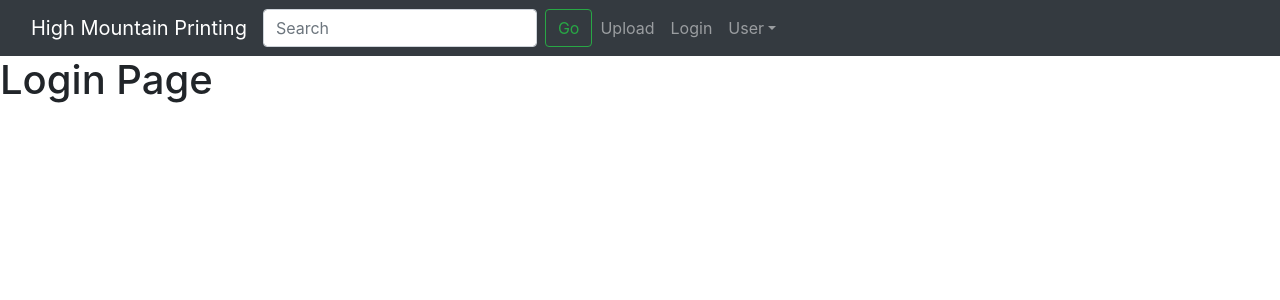
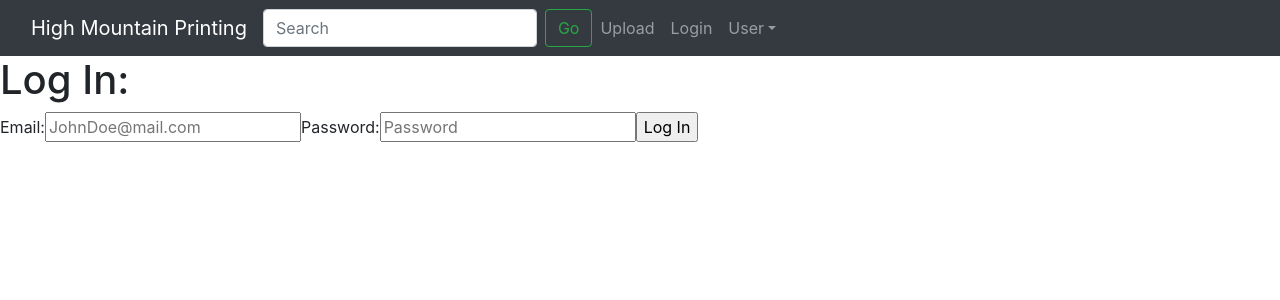
Before and after one commit to tlmontalto/hm_print_shop_frontend, a React (Create React App) app: page /login in a window 1280 px wide. Shown: the top 300 px of the page. Built offline with nearby package versions, Linux system fonts and the light colour scheme.

Commit message:
started useStates with functional componenets

```diff
--- a/src/App.js
+++ b/src/App.js
@@ -6,9 +6,16 @@ import SignUp from './resources/SignUp';
 import Login from './resources/Login';
 import DisplayPage from './resources/DisplayPage';
 import Navbar from './resources/Navbar';
+import {useState, useEffect} from 'react';
 
 
 function App() {
+const [items, setItems] = useState([])
+const [file, setFile] = useState('')
+const [price, setPrice] = useState('')
+const [image, setImage] = useState('')
+
+
   return (
     <Router >
       < Navbar />
@@ -16,7 +23,7 @@ function App() {
         <Route path="/" exact component={HomePage}/>
         <Route path="/signup" component={SignUp}/>
         <Route path="/login" component={Login}/>
-        <Route path="/display" component={DisplayPage}/>
+        <Route path="/:item" component={DisplayPage}/>
       </Switch>
     </Router>
   );
--- a/src/resources/Login.js
+++ b/src/resources/Login.js
@@ -3,7 +3,20 @@ import React from 'react'
 export default function Login() {
     return (
         <div>
-            <h1>Login Page</h1>
+            <h1>Log In:</h1>
+            <form>
+
+                    <label htmlFor="email">Email: </label>
+                    <input type="email" name="email" id="email
+                    " placeholder="JohnDoe@mail.com"/>
+
+                    <label htmlFor="Password">Password: </label>
+                    <input type="password" name="password" id="password" placeholder="Password"/>
+
+
+                    <input type="submit" value="Log In"/>
+
+            </form>
         </div>
     )
 }
--- a/src/resources/Navbar.js
+++ b/src/resources/Navbar.js
@@ -1,11 +1,14 @@
-import React from 'react'
+import React from 'react';
+import {Link} from 'react-router-dom';
 
 export default function Navbar() {
     return (
         <nav className="navbar navbar-expand-lg navbar-dark bg-dark">
             <div className="container-fluid">
 
+                <Link to="/">
                 <a className="navbar-brand" href="#">High Mountain Printing</a>
+                </Link>
                 <button className="navbar-toggler" type="button" data-bs-toggle="collapse" data-bs-target="#navbarSupportedContent" aria-controls="navbarSupportedContent" aria-expanded="false" aria-label="toggle-navigation">
                     <span className="navbar-toggler-icon"></span>
                 </button>
@@ -19,9 +22,9 @@ export default function Navbar() {
                         <li className="nav-item">
                             <a className="nav-link" href="#">Upload</a>
                         </li>
-                        <li className="nav-item">
-                            <a className="nav-link" href="#">Login</a>
-                        </li>
+                        <Link to="/login">
+                        <li className="nav-item nav-link">Login</li>
+                        </Link>
 
                         <li className="nav-item dropdown">
                             <a className="nav-link dropdown-toggle" href="#" id="navbarDropdown" role="button" data-bs-toggle="dropdown" aria-expanded="false">User</a>
--- a/src/resources/SignUp.js
+++ b/src/resources/SignUp.js
@@ -3,7 +3,20 @@ import React from 'react'
 export default function Signup() {
     return (
         <div>
-            <h1>Sign Up Page</h1>
+            <h1>Sign Up:</h1>
+            <form>
+
+                    <label htmlFor="email">Email: </label>
+                    <input type="email" name="email" id="email
+                    " placeholder="JohnDoe@mail.com"/>
+
+                    <label htmlFor="Password">Password: </label>
+                    <input type="password" name="password" id="password" placeholder="Password"/>
+
+
+                    <input type="submit" value="Log In"/>
+
+            </form>
         </div>
     )
 }
```
